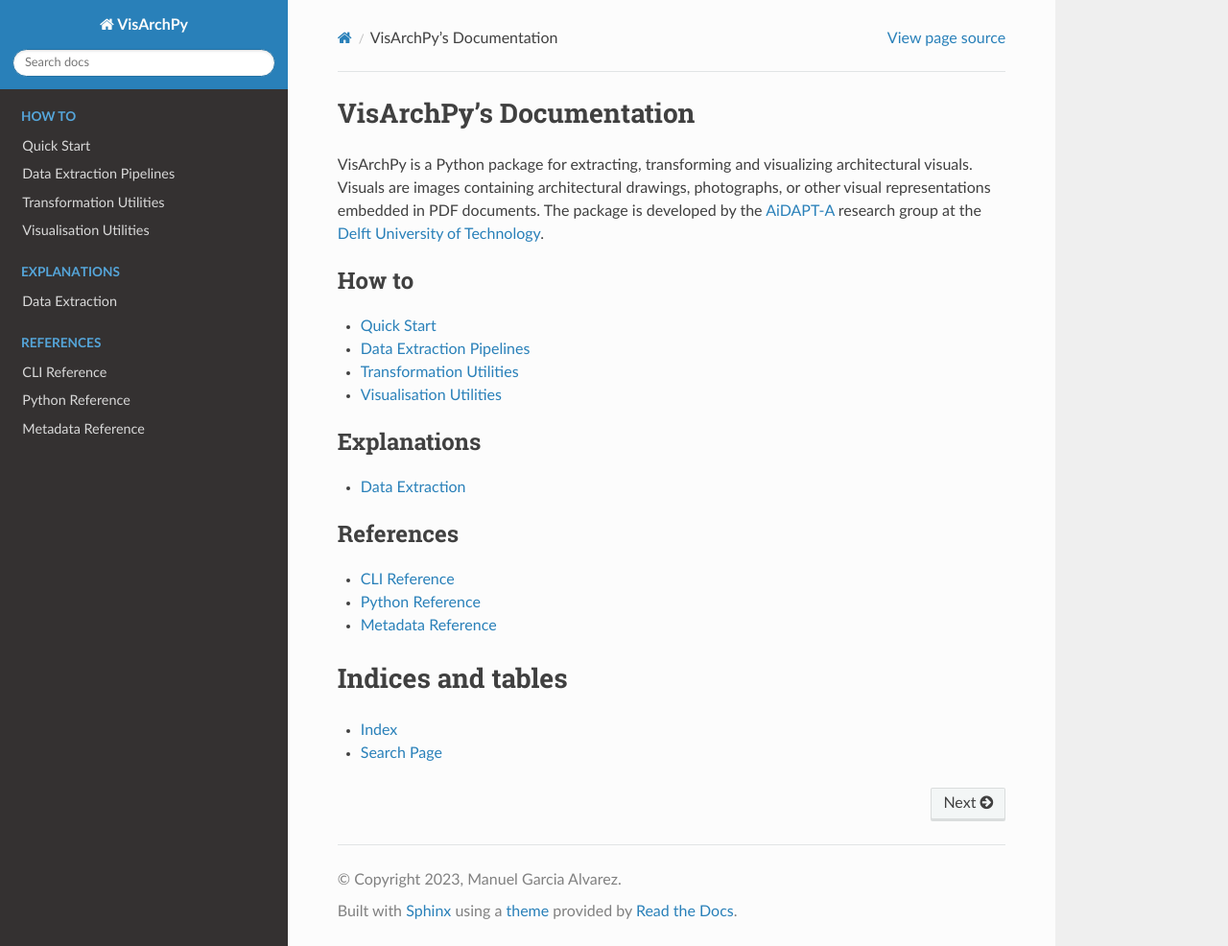
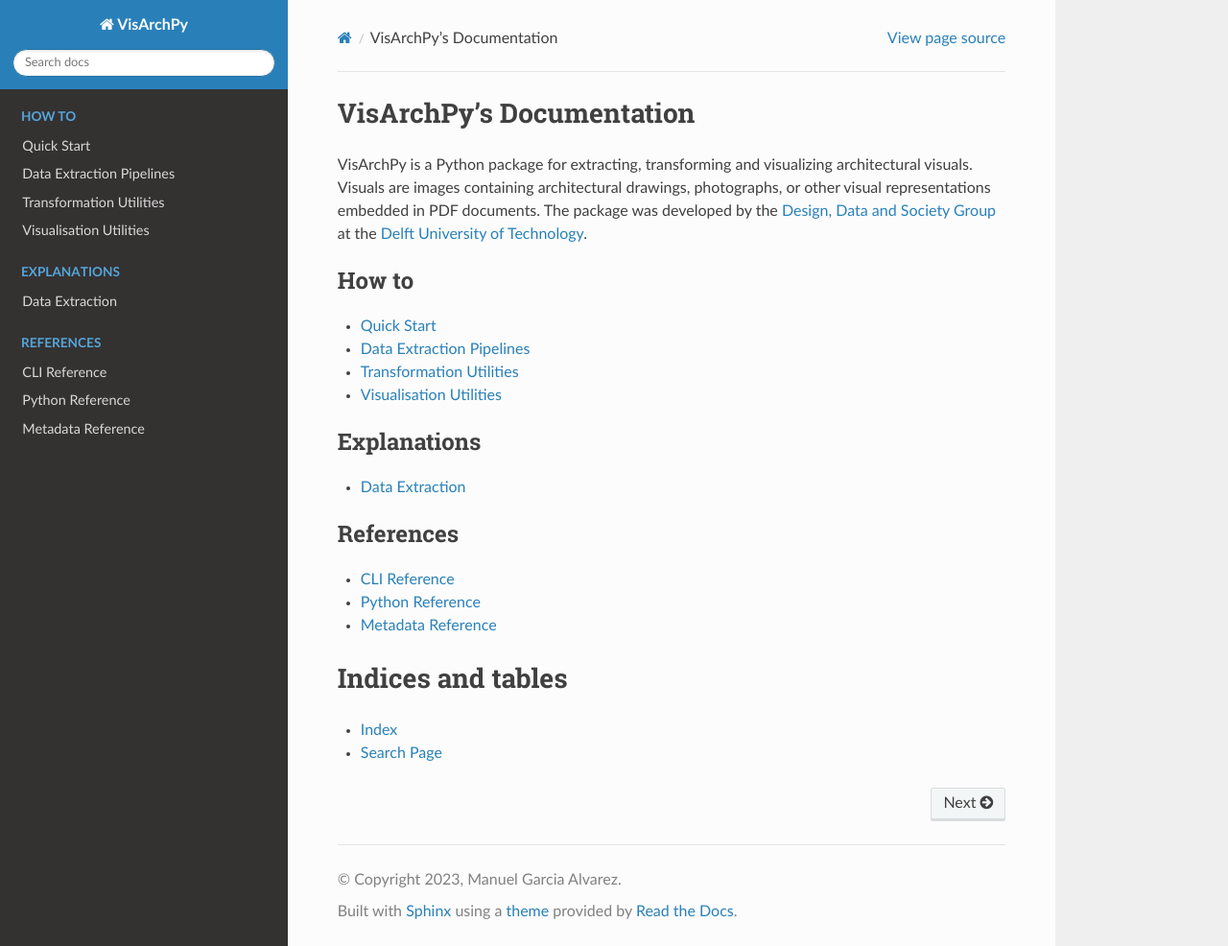
Before and after one commit to AiDAPT-A/VisArchPy, a Sphinx documentation site: the page built from docs/index.rst, in a window 1280 px wide and 986 px high. Shown: the whole window at 96% size. Built offline with Sphinx 7.4.7 and the Read the Docs theme 2.0.0, drawn with Linux system fonts in a browser that asks for light colours.

Commit message:
Update package developer information

```diff
--- a/docs/index.rst
+++ b/docs/index.rst
@@ -6,7 +6,7 @@
 VisArchPy's Documentation
 ===============================================
 
-VisArchPy is a Python package for extracting, transforming and visualizing architectural visuals. Visuals are images containing architectural drawings, photographs, or other visual representations embedded in PDF documents. The package is developed by the `AiDAPT-A <https://github.com/AiDAPT-A>`_ research group at the `Delft University of Technology <https://www.tudelft.nl/>`_.
+VisArchPy is a Python package for extracting, transforming and visualizing architectural visuals. Visuals are images containing architectural drawings, photographs, or other visual representations embedded in PDF documents. The package was developed by the `Design, Data and Society Group <https://www.tudelft.nl/bk/over-faculteit/afdelingen/architecture/organisatie/groepen/design-data-and-society-group>`_ at the `Delft University of Technology <https://www.tudelft.nl/>`_.
 
 .. toctree::
    :maxdepth: 1
```
